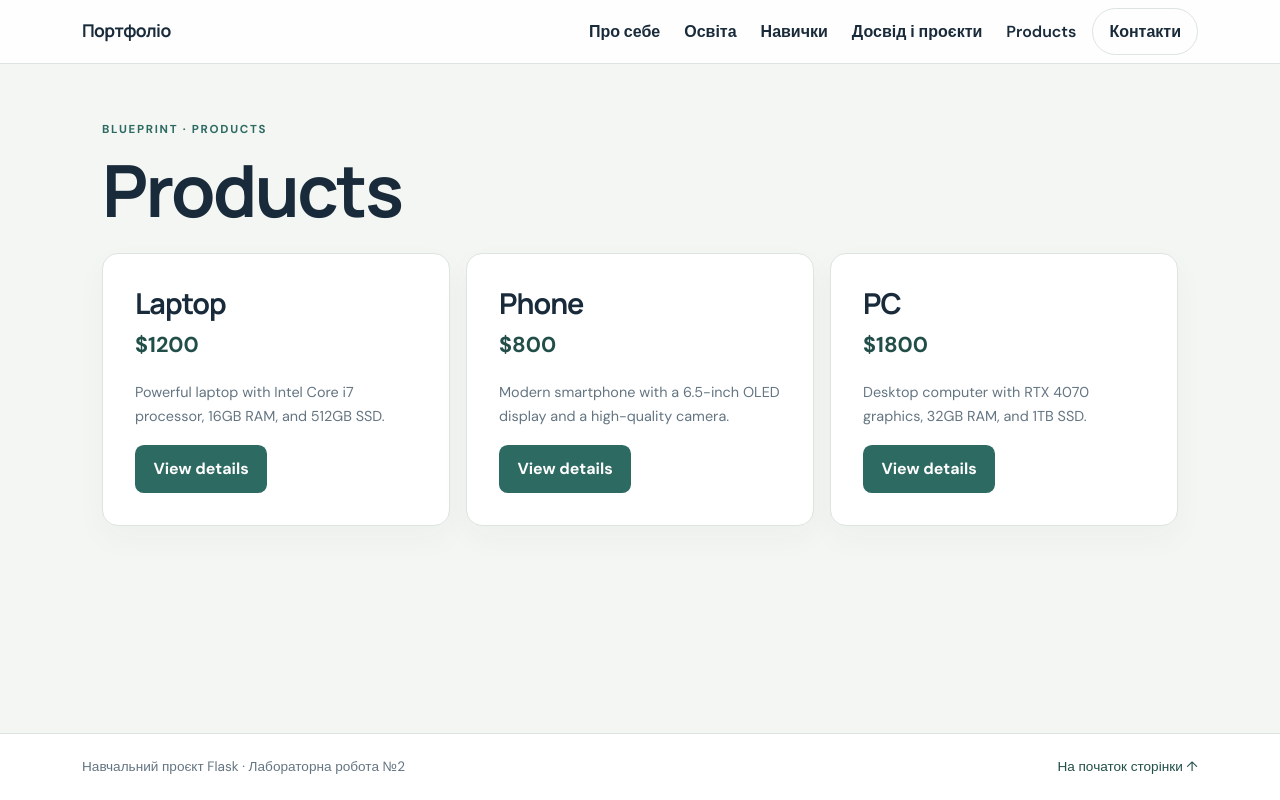
After one commit to elw1ng/flask-app-lab, a Flask app: page /products/ in a window 1280 px wide. The commit adds this page. Run offline with Flask 3, Linux system fonts and the light colour scheme.

Commit message:
Додано Blueprint products і сторінки каталогу

```diff
--- a/app/__init__.py
+++ b/app/__init__.py
@@ -6,5 +6,7 @@ app.config.from_pyfile("../config.py")
 from . import views  # noqa: E402,F401
 
 from .users import users_bp
+from .products import products_bp
 
 app.register_blueprint(users_bp)
+app.register_blueprint(products_bp)
--- /dev/null
+++ b/app/products/templates/products/products.html
@@ -0,0 +1,20 @@
+{% extends "base.html" %}
+
+{% block title %}Products · FlaskApp{% endblock %}
+
+{% block content %}
+  <section aria-labelledby="products-title">
+    <p class="eyebrow">BLUEPRINT · PRODUCTS</p>
+    <h1 id="products-title">Products</h1>
+    <div class="products-grid">
+      {% for product in products %}
+        <article class="content-card product-card">
+          <h2>{{ product.name }}</h2>
+          <p class="product-price">${{ product.price }}</p>
+          <p class="muted">{{ product.description }}</p>
+          <a class="btn btn-accent" href="{{ url_for('products.detail', product_id=product.id) }}">View details</a>
+        </article>
+      {% endfor %}
+    </div>
+  </section>
+{% endblock %}
--- /dev/null
+++ b/app/products/views.py
@@ -0,0 +1,41 @@
+from flask import abort, render_template
+
+from . import products_bp
+
+products = [
+    {
+        "id": 1,
+        "name": "Laptop",
+        "price": 1200,
+        "description": "Powerful laptop with Intel Core i7 processor, 16GB RAM, and 512GB SSD.",
+    },
+    {
+        "id": 2,
+        "name": "Phone",
+        "price": 800,
+        "description": "Modern smartphone with a 6.5-inch OLED display and a high-quality camera.",
+    },
+    {
+        "id": 3,
+        "name": "PC",
+        "price": 1800,
+        "description": "Desktop computer with RTX 4070 graphics, 32GB RAM, and 1TB SSD.",
+    },
+]
+
+
+@products_bp.route("/")
+def index():
+    return render_template("products/products.html", title="Products", products=products)
+
+
+@products_bp.route("/<int:product_id>")
+def detail(product_id):
+    product = next((item for item in products if item["id"] == product_id), None)
+    if product is None:
+        abort(404)
+    return render_template(
+        "products/detail_product.html",
+        title=product["name"],
+        product=product,
+    )
--- a/app/static/css/styles.css
+++ b/app/static/css/styles.css
@@ -98,6 +98,14 @@ a { color: var(--accent-dark); }
 .greeting-age { color: var(--accent); }
 .greeting-age-muted { color: var(--muted); }
 
+.products-grid { display: grid; grid-template-columns: repeat(auto-fit, minmax(240px, 1fr)); gap: 1rem; margin-top: 1.5rem; }
+.product-card { display: flex; flex-direction: column; align-items: flex-start; }
+.product-card h2 { margin-bottom: .4rem; }
+.product-card .muted { flex: 1; }
+.product-price { color: var(--accent-dark); font-size: 1.35rem; font-weight: 700; }
+.product-detail { max-width: 760px; }
+.product-detail h1 { font-size: clamp(2.5rem, 6vw, 4rem); }
+
 @media (max-width: 767.98px) {
   .greeting-shell { grid-template-columns: 1fr; gap: 1rem; }
   .greeting-nav { flex-direction: row; flex-wrap: wrap; align-items: center; }
--- a/app/templates/includes/navigation.html
+++ b/app/templates/includes/navigation.html
@@ -10,6 +10,7 @@
         <li class="nav-item"><a class="nav-link" href="{{ url_for('resume') }}#education">Освіта</a></li>
         <li class="nav-item"><a class="nav-link" href="{{ url_for('resume') }}#skills">Навички</a></li>
         <li class="nav-item"><a class="nav-link" href="{{ url_for('resume') }}#experience">Досвід і проєкти</a></li>
+        <li class="nav-item"><a class="nav-link" href="{{ url_for('products.index') }}">Products</a></li>
         <li class="nav-item"><a class="nav-link nav-contact" href="{{ url_for('contacts') }}">Контакти</a></li>
       </ul>
     </div>
```
Also changed, not shown: app/products/__init__.py (added, +10 -0 lines), app/products/templates/products/detail_product.html (added, +13 -0 lines), app/users/__init__.py (+6 -1 lines).
